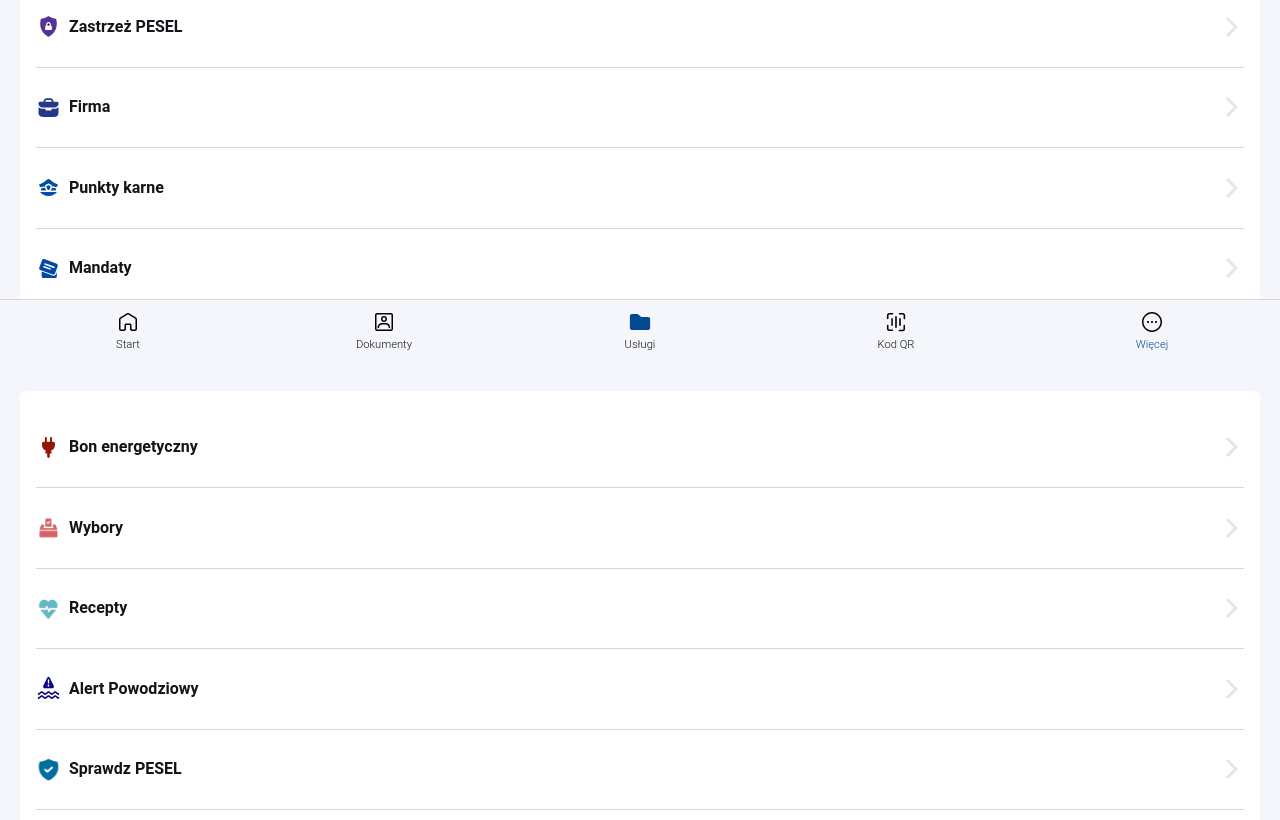
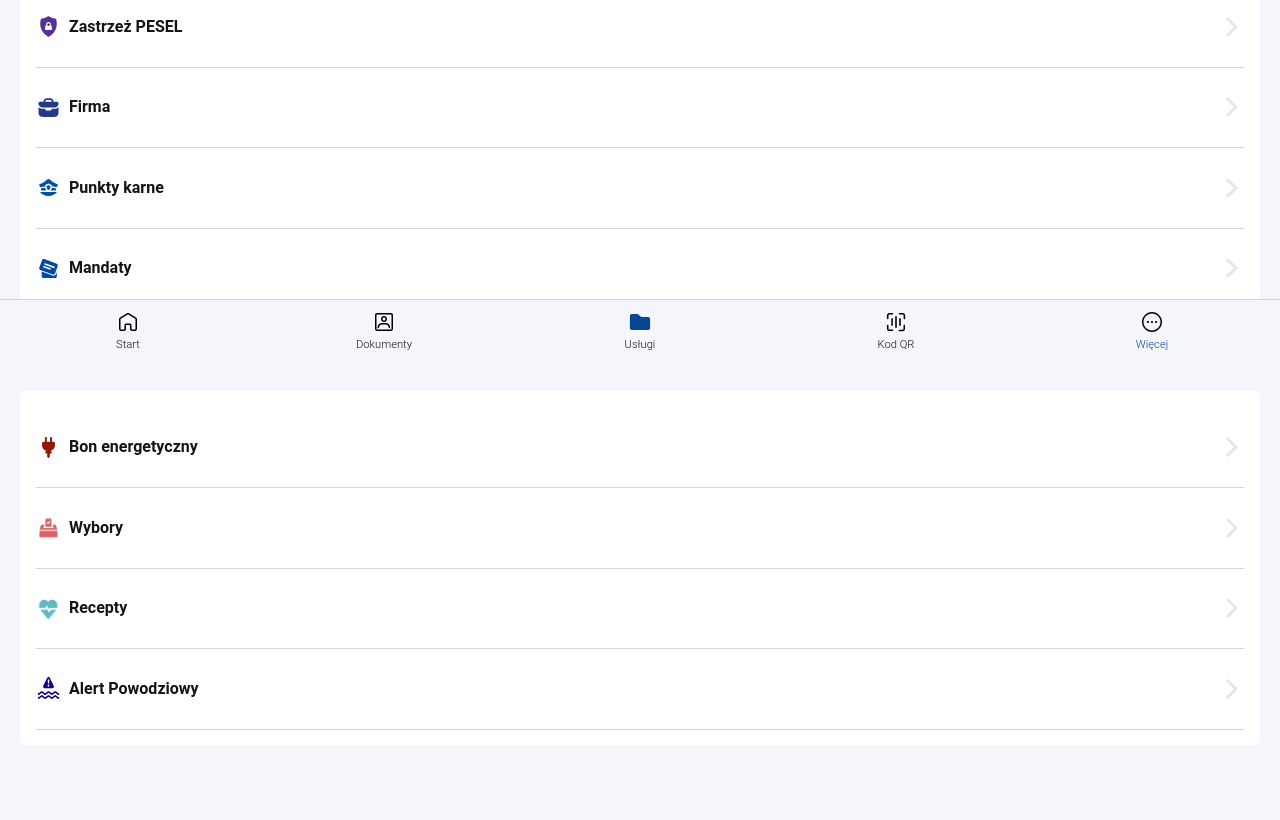
Before and after one commit to bed-deb/bdb, a plain HTML site: page services.html in a window 1280 px wide. Shown: the part 411-1231 px from the top of the page. After the commit the page ends 1176 px from the top, so only its background shows below. Drawn offline with Linux system fonts and the light colour scheme.

Commit message:
Update services.html

```diff
--- a/services.html
+++ b/services.html
@@ -401,14 +401,7 @@
             </div>
             <div class="Services_separator__iDRG8"></div>
 
-            <div class="Services_singleCard__ZyDob" onclick="window.location.href='services.html'">
-                <div class="Services_leftContent__cMEEi">
-                    <img src="assets/images/sprawdz_pesel.jpg" alt="ID" width="25" height="25">
-                    <p style="font-weight: bold;">Sprawdz PESEL</p>
-                </div>
-                <img src="assets/images/ic_arrow_forward_gray.svg" alt="arrow" width="24" height="24">
-            </div>
-            <div class="Services_separator__iDRG8"></div>
+
         </div>
 
      <div class="BottomNav_bottomNav__JQdpA" >
```
